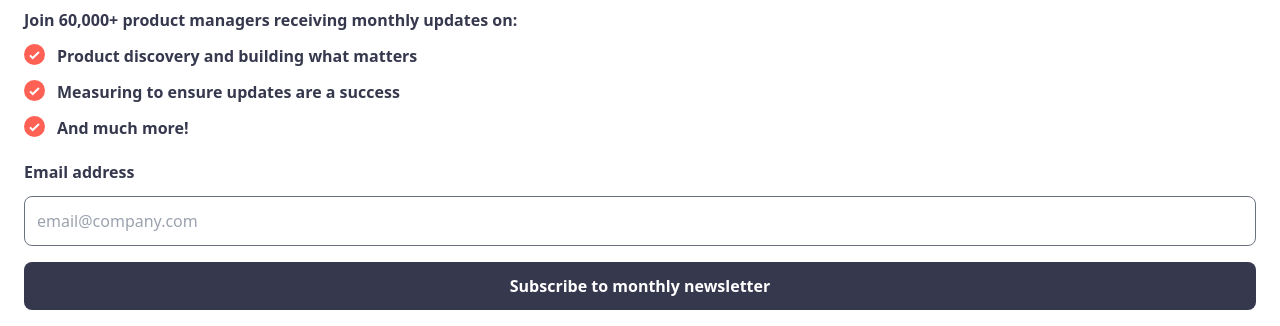
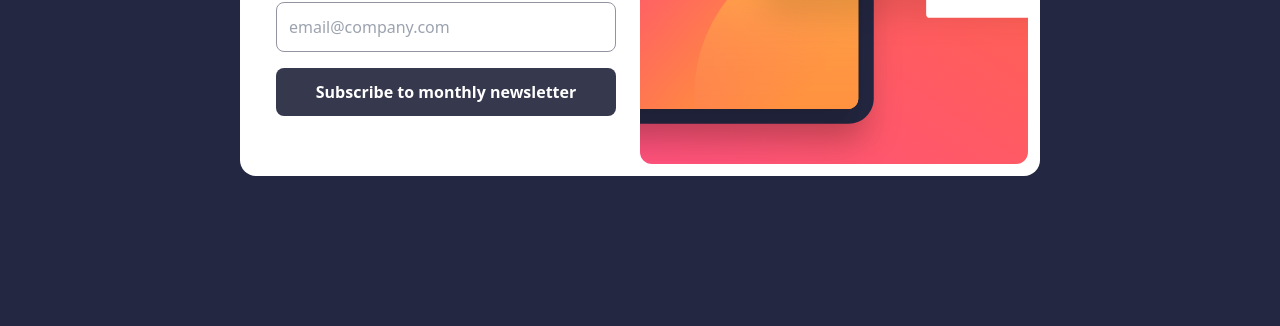
Before and after one commit to iamernesto14/Newsletter_SignUp, a website: page public/index.html in a window 1280 px wide. Shown: the part 474-800 px from the top of the page. Drawn offline with Linux system fonts and the light colour scheme.

Commit message:
task completed

```diff
--- a/public/index.html
+++ b/public/index.html
@@ -18,19 +18,26 @@
       Frontend Mentor | Newsletter sign-up form with success message
     </title>
   </head>
-  <body class="h-screen flex flex-col">
-    <main class="h-screen">
-      <div class="flex flex-col gap-10 rounded h-screen">
-        <div class="w-full overflow-hidden">
+  <body class="h-screen flex flex-col md:bg-secondary-dark-slate-grey md:justify-center md:items-center">
+    <main class="md:max-h-[500px] md:bg-secondary-white md:max-w-[800px] md:mx-auto md:rounded-2xl md:overflow-hidden md:p-3">
+
+      <div class="flex flex-col md:flex-row-reverse h-full">
+        <div class="w-full md:w-1/2">
           <img
-            class="w-full h-full object-cover rounded-b-2xl overflow-hidden"
+            class="w-full h-full object-cover md:hidden"
             src="../assets/images/illustration-sign-up-mobile.svg"
             alt="Sunset in the mountains"
           />
+          <img
+            class="w-full h-full object-cover md:rounded-xl hidden md:block"
+            src="../assets/images/illustration-sign-up-desktop.svg"
+            alt="Sunset in the mountains"
+          />
         </div>
-        <div class="px-6 py-4 flex flex-col gap-5 text-secondary-charcoal-grey">
+
+        <div class="p-6 flex flex-col gap-5 md:gap-3 text-secondary-charcoal-grey w-full md:w-1/2 md:justify-center">
           <h1 class="font-bold text-4xl mb-2">Stay Updated!</h1>
-          <div class="font-semibold">
+          <div class="font-semibold text-sm">
             <p>Join 60,000+ product managers receiving monthly updates on:</p>
             <ul class="flex flex-col gap-3 mt-3">
               <li class="flex items-start gap-3">
@@ -53,12 +60,12 @@
               <label for="email" class="font-semibold text-secondary-charcoal-grey">Email address</label>
               <input
                 type="text"
-                class="p-3 rounded-lg mt-3 border border-gray-500"
+                class="p-3 rounded-lg mt-3 border border-secondary-grey focus:outline focus:outline-secondary-charcoal-grey cursor-pointer focus:border-none"
                 placeholder="email@company.com"
                 required
               />
             </div>
-            <button class="bg-secondary-charcoal-grey text-center text-secondary-white font-semibold w-full rounded-lg px-4 py-3 cursor-pointer">
+            <button class="bg-secondary-charcoal-grey text-center text-secondary-white font-semibold w-full rounded-lg px-4 py-3 cursor-pointer hover:bg-primary-tomato">
               Subscribe to monthly newsletter
             </button>
           </div>
@@ -66,32 +73,17 @@
       </div>
 
       <!-- Success message -->
-      <div class="min-h-screen hidden flex-col justify-between px-5 items-center">
-        <div class="flex flex-col gap-6 mt-24">
+      <div class="min-h-screen hidden flex-col justify-between md:justify-center md:min-h-full md:max-w-[370px] md:gap-4 px-5 items-center">
+        <div class="flex flex-col gap-6 mt-24 md:mt-5">
           <div><img src="../assets/images/icon-success.svg" alt=""></div>
-          <h2 class="font-bold text-4xl text-secondary-charcoal-grey">Thanks for subscribing!</h2>
-          <p class="text-secondary-charcoal-grey font-semibold">A confirmation email has been sent to <b>ash@loremcompany.com</b>.
+          <h2 class="font-bold text-4xl md:text-3xl text-secondary-charcoal-grey">Thanks for subscribing!</h2>
+          <p class="text-secondary-charcoal-grey font-semibold md:text-xs">A confirmation email has been sent to <b>ash@loremcompany.com</b>.
           Please open it and click the button inside to confirm your subscription.</p>
         </div>
-        <button class="bg-secondary-charcoal-grey text-center text-white w-full rounded-lg px-4 py-3 mb-10 cursor-pointer hover:bg-primary-tomato hover:shadow-2xl">
+        <button class="bg-secondary-charcoal-grey text-center text-secondary-white w-full rounded-lg px-4 py-3 mb-10 md:mb-5 cursor-pointer text-sm hover:bg-primary-tomato hover:shadow-2xl">
           Dismiss message
         </button>
       </div>
     </main>
-
-    <!--
-  Thanks for subscribing!
-
-  A confirmation email has been sent to ash@loremcompany.com.
-  Please open it and click the button inside to confirm your subscription.
-
-  Dismiss message -->
-
-    <!-- Success message end -->
-
-    <!-- <div class="attribution">
-    Challenge by <a href="https://www.frontendmentor.io?ref=challenge" target="_blank">Frontend Mentor</a>.
-    Coded by <a href="#">Ernest Anokye</a>.
-  </div> -->
   </body>
 </html>
```
Also changed, not shown: public/styles.css.
